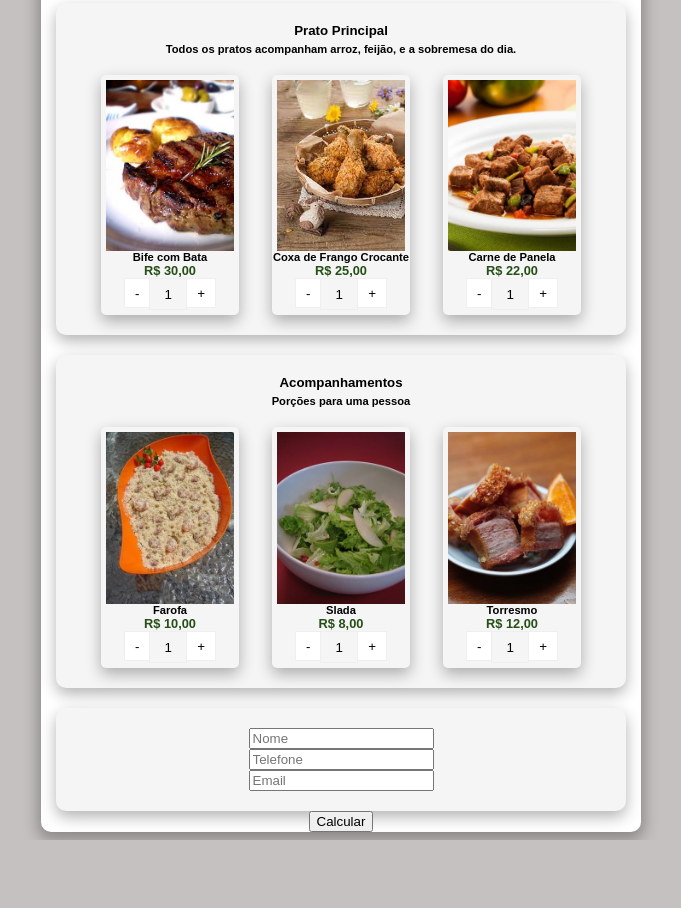
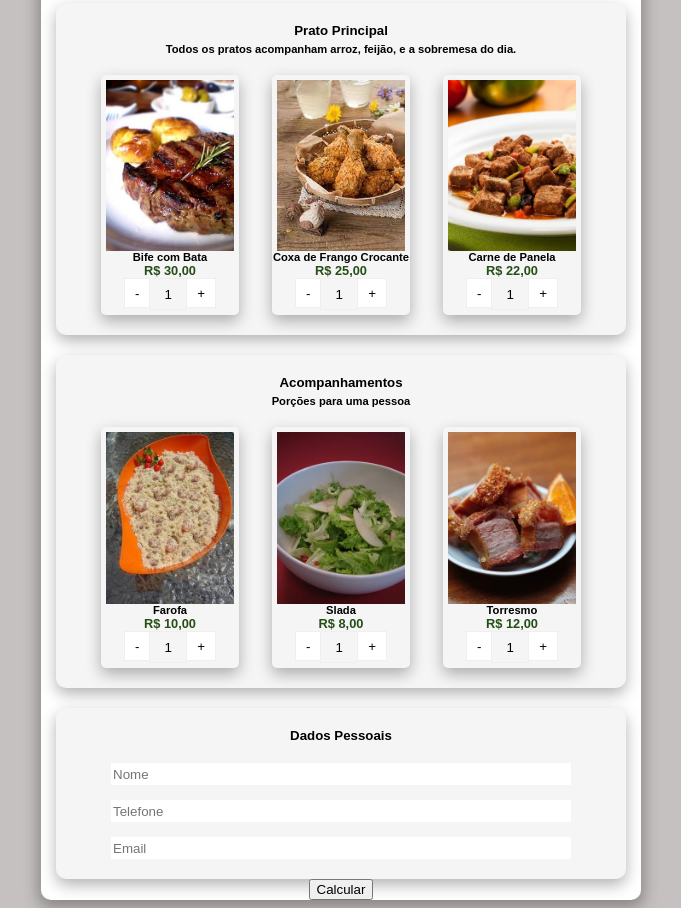
Before and after one commit to LuizFCabral/Bootcamp_Projeto03, a plain HTML site: page index.html in a window 1280 px wide. Shown: the part 242-1150 px from the top of the page, without its empty margins (299-980 px from the left). Before the commit the page ends 1082 px from the top, so only its background shows below. Drawn offline with Linux system fonts and the light colour scheme.

Commit message:
:lipstick: style: Inicia a estilização do card de dados pessoais

```diff
--- a/index.html
+++ b/index.html
@@ -142,10 +142,11 @@
           </div>
         </div>
       </div>
-      <div class="card">
-        <input type="text" placeholder="Nome" />
-        <input type="text" placeholder="Telefone" />
-        <input type="text" placeholder="Email" />
+      <div class="card card-data">
+        <h5>Dados Pessoais</h5>
+        <input type="text" placeholder="Nome" class="input-data" />
+        <input type="text" placeholder="Telefone" class="input-data" />
+        <input type="text" placeholder="Email" class="input-data" />
       </div>
       <button>Calcular</button>
     </div>
--- a/style.css
+++ b/style.css
@@ -1,5 +1,8 @@
 :root {
   --verde-escuro: #264f17;
+  --input-bg: #e8f0fd;
+  --input-quantity: #efefef;
+  --bg-card: #f5f5f5;
 }
 
 body {
@@ -47,7 +50,7 @@ p {
 
 .card {
   width: 95%;
-  background-color: #f5f5f5;
+  background-color: var(--bg-card);
   box-shadow: 0px 6px 15px rgba(0, 0, 0, 0.3);
   margin-top: 20px;
   border-radius: 10px;
@@ -86,7 +89,7 @@ p {
   padding: 0 5px;
   text-align: center;
   background-color: transparent;
-  border: 1px solid #efefef;
+  border: 1px solid var(--input-quantity);
 }
 
 .quantity.buttons_added {
@@ -108,7 +111,7 @@ p {
   padding: 7px 10px 8px;
   height: 30px;
   background-color: #ffffff;
-  border: 1px solid #efefef;
+  border: 1px solid var(--input-quantity);
   cursor: pointer;
 }
 
@@ -136,3 +139,17 @@ p {
 .quantity.buttons_added .plus:focus {
   outline: none;
 }
+
+/* Dados Pessoais */
+
+.input-data {
+  width: 80%;
+  border: none;
+  margin-top: 15px;
+  height: 20px;
+  outline: none;
+}
+
+.input-data:focus {
+  background-color: var(--input-bg);
+}
```
